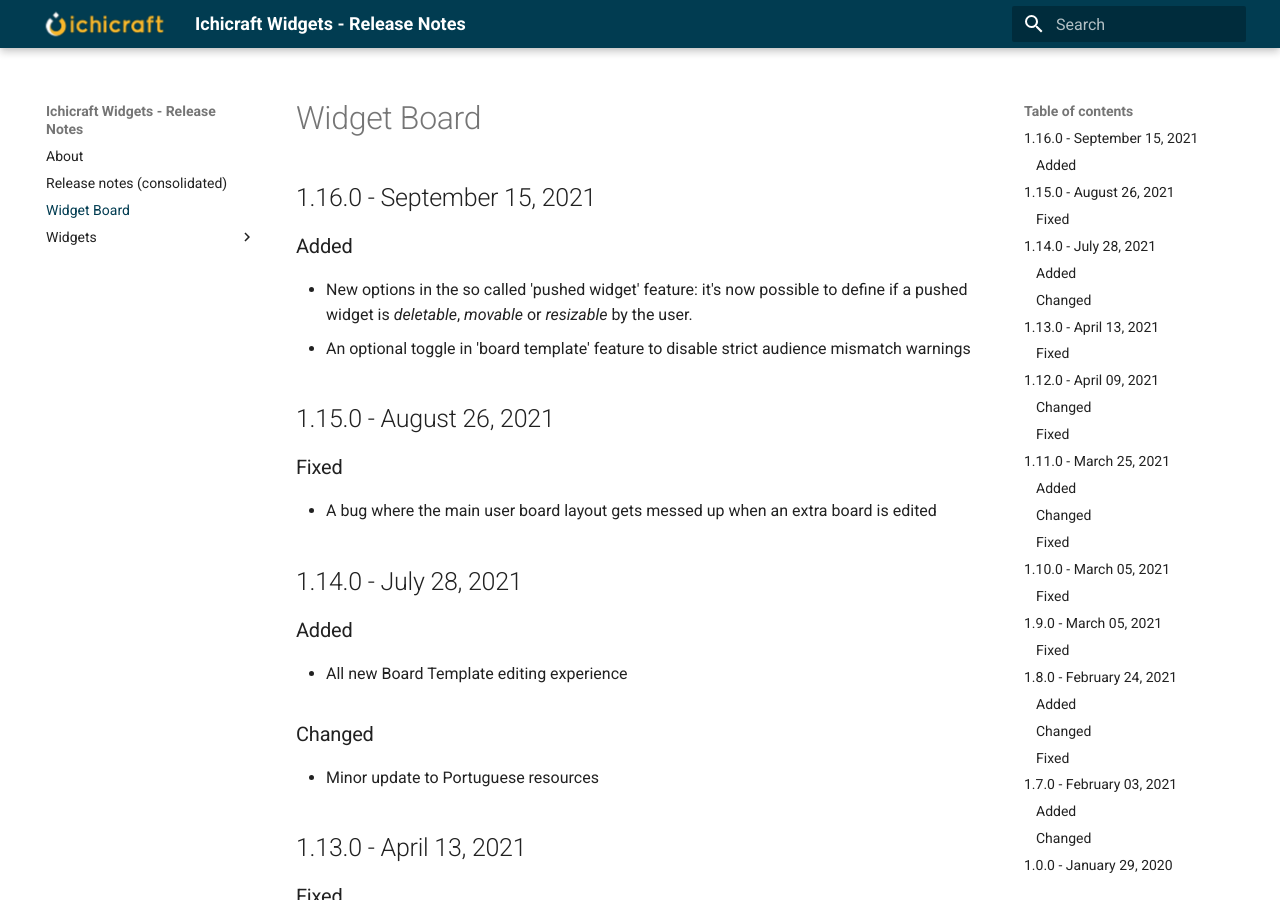
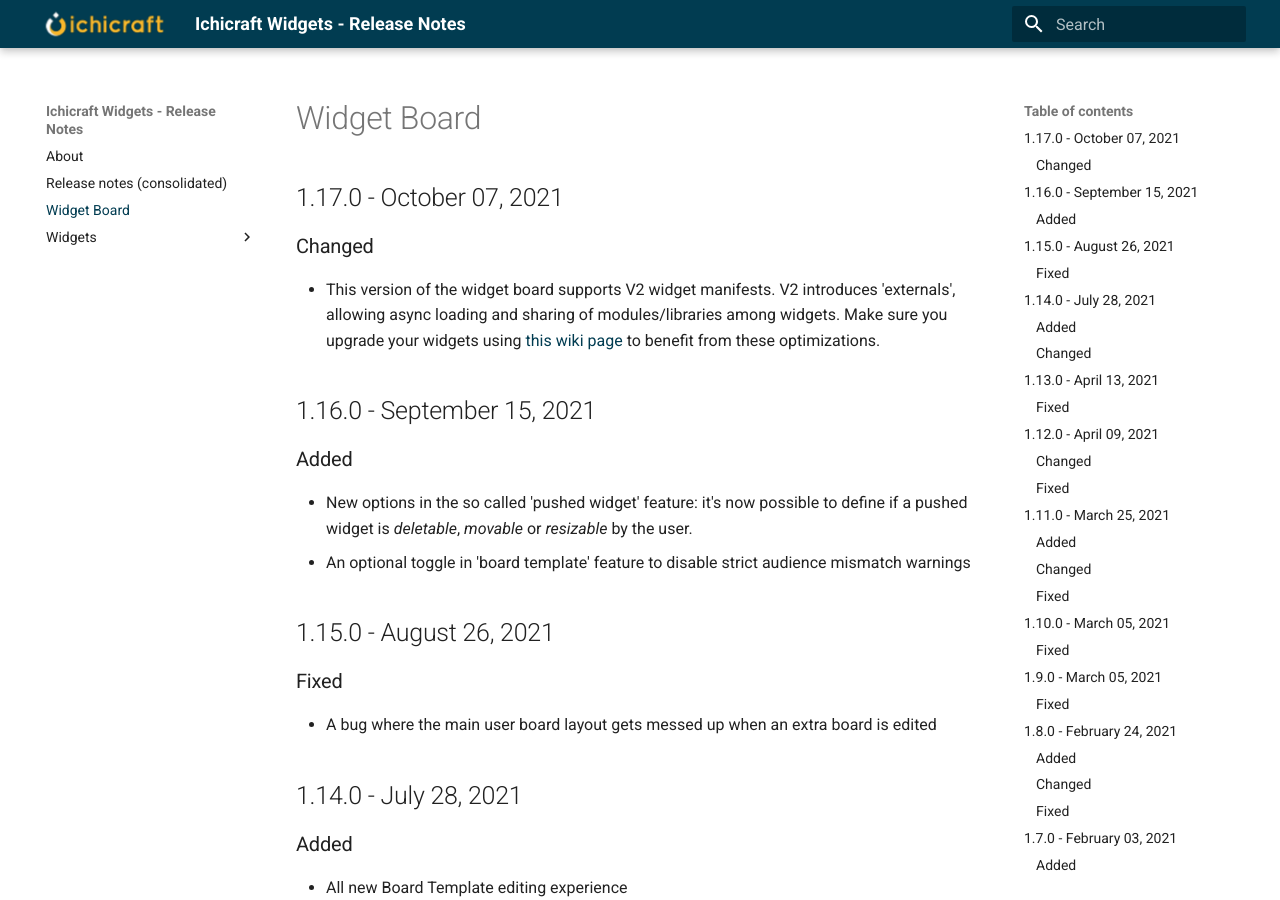
Before and after one commit to ichicraft/widgets-docs, an MkDocs documentation site: the page built from docs/Widget Board.md, in a window 1280 px wide and 900 px high. Built offline with MkDocs 1.6.1 and Material for MkDocs 9.7.7, drawn with Linux system fonts in a browser that asks for light colours.

```diff
--- a/docs/Widget Board.md
+++ b/docs/Widget Board.md
@@ -1,3 +1,8 @@
+## 1.17.0 - October 07, 2021
+
+### Changed
+- This version of the widget board supports V2 widget manifests. V2 introduces &#x27;externals&#x27;, allowing async loading and sharing of modules/libraries among widgets. Make sure you upgrade your widgets using [this wiki page](https://github.com/ichicraft/widgets-docs/wiki/Migrate-widget-to-Manifest-V2) to benefit from these optimizations.
+
 ## 1.16.0 - September 15, 2021
 
 ### Added
```
Also changed, not shown: docs/Release-notes-(consolidated).md (+5 -0 lines).
